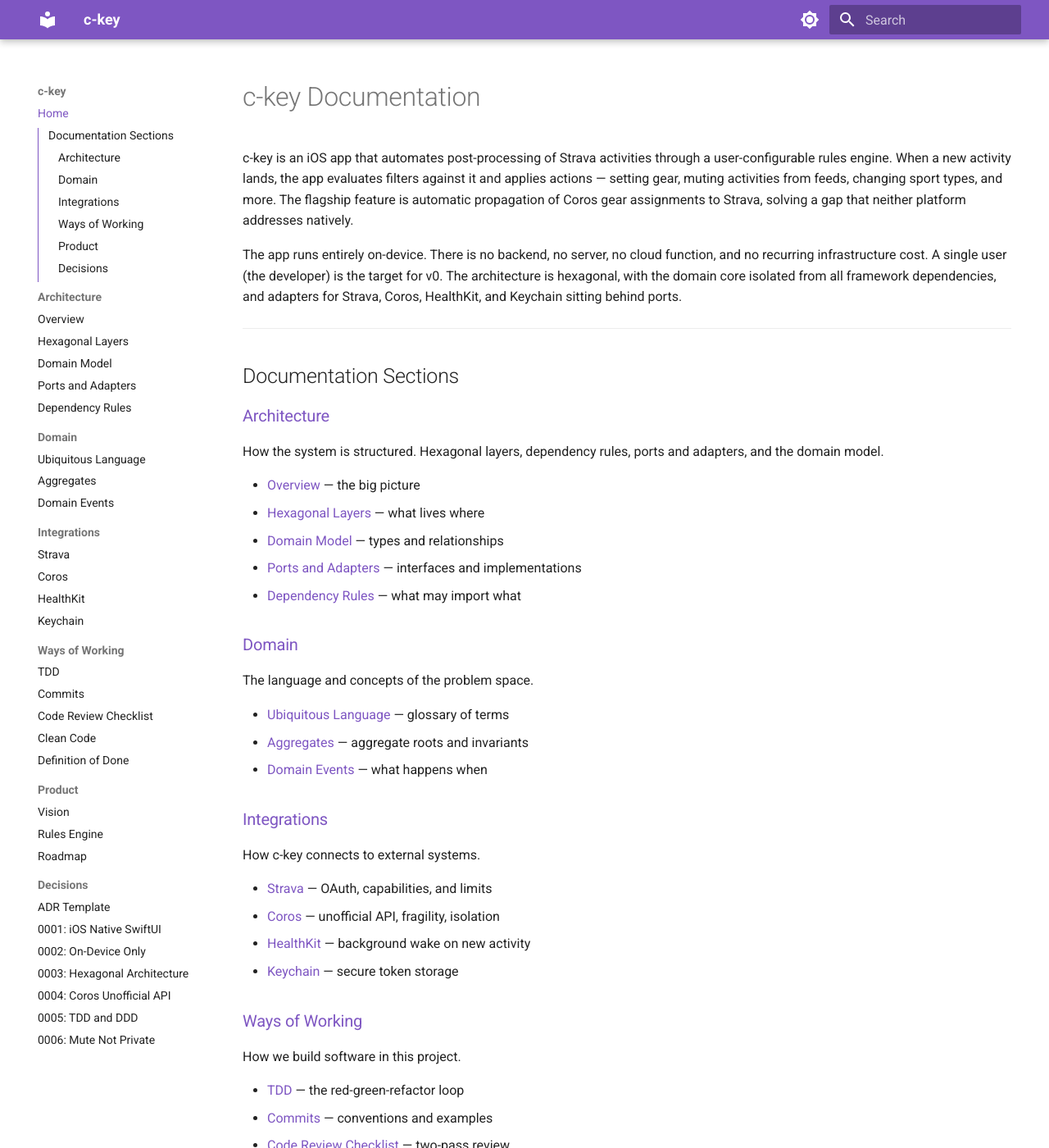
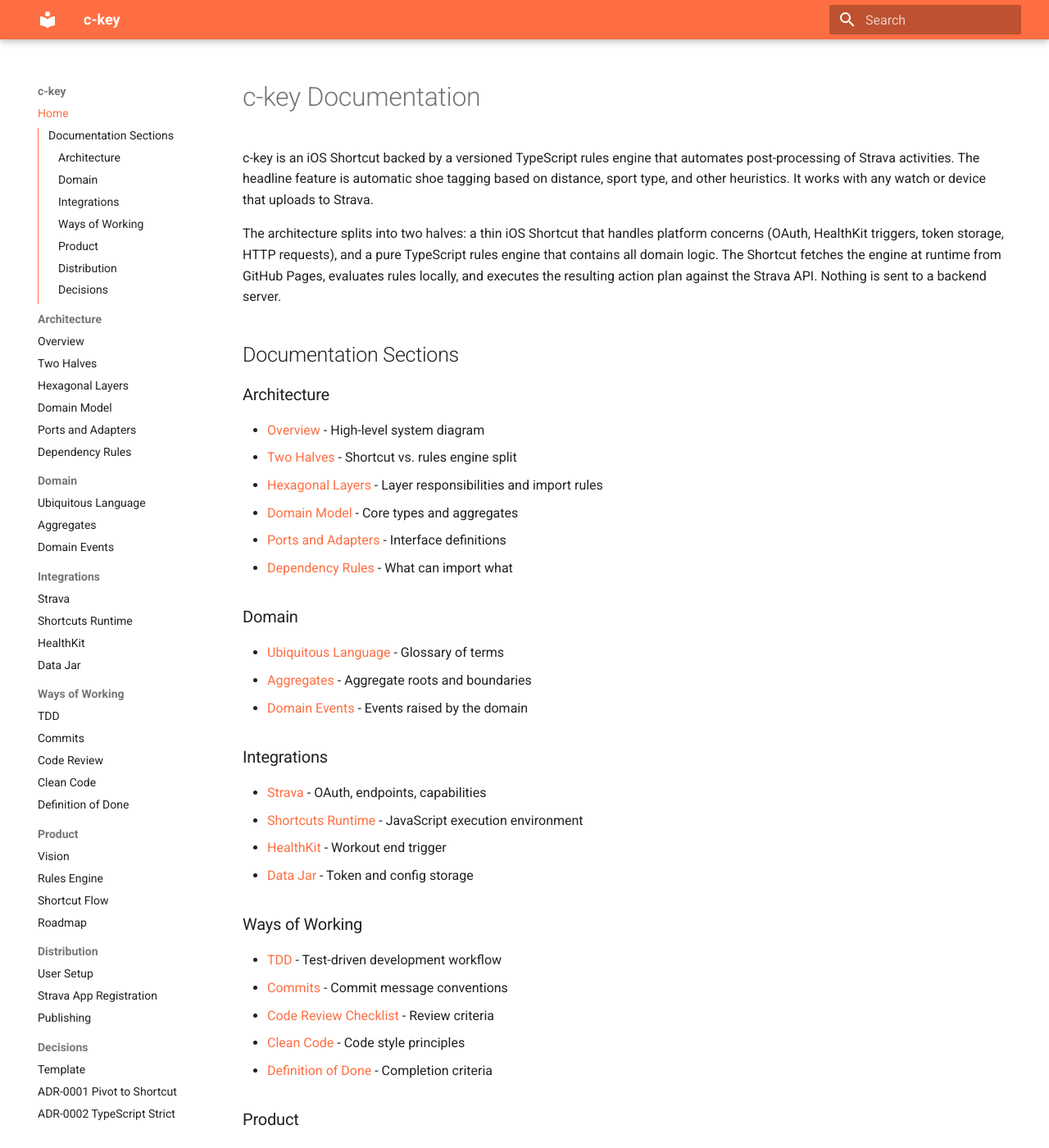
Before and after one commit to LucaZugic/c-key, an MkDocs documentation site: the page built from docs/index.md, in a window 1280 px wide and 1400 px high. Shown: the whole window at 82% size. Built offline with MkDocs 1.6.1 and Material for MkDocs 9.7.7, drawn with Linux system fonts in a browser that asks for light colours; some of the changed text lies outside the part shown.

Commit message:
chore: add mkdocs configuration with Material theme

```diff
--- a/docs/index.md
+++ b/docs/index.md
@@ -1,66 +1,48 @@
 # c-key Documentation
 
-c-key is an iOS app that automates post-processing of Strava activities through a user-configurable rules engine. When a new activity lands, the app evaluates filters against it and applies actions — setting gear, muting activities from feeds, changing sport types, and more. The flagship feature is automatic propagation of Coros gear assignments to Strava, solving a gap that neither platform addresses natively.
+c-key is an iOS Shortcut backed by a versioned TypeScript rules engine that automates post-processing of Strava activities. The headline feature is automatic shoe tagging based on distance, sport type, and other heuristics. It works with any watch or device that uploads to Strava.
 
-The app runs entirely on-device. There is no backend, no server, no cloud function, and no recurring infrastructure cost. A single user (the developer) is the target for v0. The architecture is hexagonal, with the domain core isolated from all framework dependencies, and adapters for Strava, Coros, HealthKit, and Keychain sitting behind ports.
-
----
+The architecture splits into two halves: a thin iOS Shortcut that handles platform concerns (OAuth, HealthKit triggers, token storage, HTTP requests), and a pure TypeScript rules engine that contains all domain logic. The Shortcut fetches the engine at runtime from GitHub Pages, evaluates rules locally, and executes the resulting action plan against the Strava API. Nothing is sent to a backend server.
 
 ## Documentation Sections
 
-### [Architecture](architecture/overview.md)
+### Architecture
+- [Overview](architecture/overview.md) - High-level system diagram
+- [Two Halves](architecture/two-halves.md) - Shortcut vs. rules engine split
+- [Hexagonal Layers](architecture/hexagonal-layers.md) - Layer responsibilities and import rules
+- [Domain Model](architecture/domain-model.md) - Core types and aggregates
+- [Ports and Adapters](architecture/ports-and-adapters.md) - Interface definitions
+- [Dependency Rules](architecture/dependency-rules.md) - What can import what
 
-How the system is structured. Hexagonal layers, dependency rules, ports and adapters, and the domain model.
+### Domain
+- [Ubiquitous Language](domain/ubiquitous-language.md) - Glossary of terms
+- [Aggregates](domain/aggregates.md) - Aggregate roots and boundaries
+- [Domain Events](domain/domain-events.md) - Events raised by the domain
 
-- [Overview](architecture/overview.md) — the big picture
-- [Hexagonal Layers](architecture/hexagonal-layers.md) — what lives where
-- [Domain Model](architecture/domain-model.md) — types and relationships
-- [Ports and Adapters](architecture/ports-and-adapters.md) — interfaces and implementations
-- [Dependency Rules](architecture/dependency-rules.md) — what may import what
+### Integrations
+- [Strava](integrations/strava.md) - OAuth, endpoints, capabilities
+- [Shortcuts Runtime](integrations/shortcuts-runtime.md) - JavaScript execution environment
+- [HealthKit](integrations/healthkit.md) - Workout end trigger
+- [Data Jar](integrations/data-jar.md) - Token and config storage
 
-### [Domain](domain/ubiquitous-language.md)
+### Ways of Working
+- [TDD](ways-of-working/tdd.md) - Test-driven development workflow
+- [Commits](ways-of-working/commits.md) - Commit message conventions
+- [Code Review Checklist](ways-of-working/code-review-checklist.md) - Review criteria
+- [Clean Code](ways-of-working/clean-code.md) - Code style principles
+- [Definition of Done](ways-of-working/definition-of-done.md) - Completion criteria
 
-The language and concepts of the problem space.
+### Product
+- [Vision](product/vision.md) - Why c-key exists
+- [Rules Engine](product/rules-engine.md) - How rules work
+- [Shortcut Flow](product/shortcut-flow.md) - Step-by-step Shortcut design
+- [Roadmap](product/roadmap.md) - Development phases
 
-- [Ubiquitous Language](domain/ubiquitous-language.md) — glossary of terms
-- [Aggregates](domain/aggregates.md) — aggregate roots and invariants
-- [Domain Events](domain/domain-events.md) — what happens when
+### Distribution
+- [User Setup](distribution/user-setup.md) - Installation guide
+- [Strava App Registration](distribution/strava-app-registration.md) - Per-user app setup
+- [Publishing](distribution/publishing.md) - Where c-key is distributed
 
-### [Integrations](integrations/strava.md)
-
-How c-key connects to external systems.
-
-- [Strava](integrations/strava.md) — OAuth, capabilities, and limits
-- [Coros](integrations/coros.md) — unofficial API, fragility, isolation
-- [HealthKit](integrations/healthkit.md) — background wake on new activity
-- [Keychain](integrations/keychain.md) — secure token storage
-
-### [Ways of Working](ways-of-working/tdd.md)
-
-How we build software in this project.
-
-- [TDD](ways-of-working/tdd.md) — the red-green-refactor loop
-- [Commits](ways-of-working/commits.md) — conventions and examples
-- [Code Review Checklist](ways-of-working/code-review-checklist.md) — two-pass review
-- [Clean Code](ways-of-working/clean-code.md) — principles applied to Swift
-- [Definition of Done](ways-of-working/definition-of-done.md) — when is a change complete
-
-### [Product](product/vision.md)
-
-What we're building and why.
-
-- [Vision](product/vision.md) — the problem and the solution
-- [Rules Engine](product/rules-engine.md) — filters, actions, evaluation
-- [Roadmap](product/roadmap.md) — spikes and slices
-
-### [Decisions](decisions/0000-template.md)
-
-Architecture Decision Records capturing major choices.
-
+### Decisions
 - [ADR Template](decisions/0000-template.md)
-- [ADR 0001: iOS Native SwiftUI](decisions/0001-ios-native-swiftui.md)
-- [ADR 0002: On-Device Only](decisions/0002-on-device-only-no-backend.md)
-- [ADR 0003: Hexagonal Architecture](decisions/0003-hexagonal-architecture.md)
-- [ADR 0004: Coros Unofficial API](decisions/0004-coros-unofficial-api-for-v0.md)
-- [ADR 0005: TDD and DDD](decisions/0005-tdd-and-ddd.md)
-- [ADR 0006: Mute Not Private](decisions/0006-mute-not-private-strava-limitation.md)
+- [ADR Index](decisions/) - All architectural decision records
--- a/mkdocs.yml
+++ b/mkdocs.yml
@@ -1,89 +1,69 @@
 site_name: c-key
-site_description: An iOS rules engine for Strava activities, with Coros gear sync.
-site_author: Luca
+site_description: Smart per-activity rules for Strava, on iOS Shortcuts
+site_author: Luca Zugic
 
 theme:
   name: material
   palette:
     - scheme: default
-      primary: deep purple
-      accent: amber
-      toggle:
-        icon: material/brightness-7
-        name: Switch to dark mode
-    - scheme: slate
-      primary: deep purple
-      accent: amber
-      toggle:
-        icon: material/brightness-4
-        name: Switch to light mode
+      primary: deep orange
+      accent: orange
   features:
-    - navigation.instant
     - navigation.sections
     - navigation.expand
     - toc.integrate
-    - search.suggest
-    - search.highlight
 
 markdown_extensions:
   - admonition
-  - pymdownx.details
-  - pymdownx.superfences:
-      custom_fences:
-        - name: mermaid
-          class: mermaid
-          format: !!python/name:pymdownx.superfences.fence_code_format
+  - pymdownx.superfences
   - pymdownx.highlight:
       anchor_linenums: true
   - pymdownx.inlinehilite
   - pymdownx.snippets
-  - pymdownx.tabbed:
-      alternate_style: true
-  - tables
+  - pymdownx.details
   - toc:
       permalink: true
-  - def_list
-  - attr_list
-  - md_in_html
+  - tables
 
 nav:
   - Home: index.md
   - Architecture:
-    - Overview: architecture/overview.md
-    - Hexagonal Layers: architecture/hexagonal-layers.md
-    - Domain Model: architecture/domain-model.md
-    - Ports and Adapters: architecture/ports-and-adapters.md
-    - Dependency Rules: architecture/dependency-rules.md
+      - Overview: architecture/overview.md
+      - Two Halves: architecture/two-halves.md
+      - Hexagonal Layers: architecture/hexagonal-layers.md
+      - Domain Model: architecture/domain-model.md
+      - Ports and Adapters: architecture/ports-and-adapters.md
+      - Dependency Rules: architecture/dependency-rules.md
   - Domain:
-    - Ubiquitous Language: domain/ubiquitous-language.md
-    - Aggregates: domain/aggregates.md
-    - Domain Events: domain/domain-events.md
+      - Ubiquitous Language: domain/ubiquitous-language.md
+      - Aggregates: domain/aggregates.md
+      - Domain Events: domain/domain-events.md
   - Integrations:
-    - Strava: integrations/strava.md
-    - Coros: integrations/coros.md
-    - HealthKit: integrations/healthkit.md
-    - Keychain: integrations/keychain.md
+      - Strava: integrations/strava.md
+      - Shortcuts Runtime: integrations/shortcuts-runtime.md
+      - HealthKit: integrations/healthkit.md
+      - Data Jar: integrations/data-jar.md
   - Ways of Working:
-    - TDD: ways-of-working/tdd.md
-    - Commits: ways-of-working/commits.md
-    - Code Review Checklist: ways-of-working/code-review-checklist.md
-    - Clean Code: ways-of-working/clean-code.md
-    - Definition of Done: ways-of-working/definition-of-done.md
+      - TDD: ways-of-working/tdd.md
+      - Commits: ways-of-working/commits.md
+      - Code Review: ways-of-working/code-review-checklist.md
+      - Clean Code: ways-of-working/clean-code.md
+      - Definition of Done: ways-of-working/definition-of-done.md
   - Product:
-    - Vision: product/vision.md
-    - Rules Engine: product/rules-engine.md
-    - Roadmap: product/roadmap.md
+      - Vision: product/vision.md
+      - Rules Engine: product/rules-engine.md
+      - Shortcut Flow: product/shortcut-flow.md
+      - Roadmap: product/roadmap.md
+  - Distribution:
+      - User Setup: distribution/user-setup.md
+      - Strava App Registration: distribution/strava-app-registration.md
+      - Publishing: distribution/publishing.md
   - Decisions:
-    - ADR Template: decisions/0000-template.md
-    - "0001: iOS Native SwiftUI": decisions/0001-ios-native-swiftui.md
-    - "0002: On-Device Only": decisions/0002-on-device-only-no-backend.md
-    - "0003: Hexagonal Architecture": decisions/0003-hexagonal-architecture.md
-    - "0004: Coros Unofficial API": decisions/0004-coros-unofficial-api-for-v0.md
-    - "0005: TDD and DDD": decisions/0005-tdd-and-ddd.md
-    - "0006: Mute Not Private": decisions/0006-mute-not-private-strava-limitation.md
-
-extra:
-  social: []
-
-plugins:
-  - search
+      - Template: decisions/0000-template.md
+      - ADR-0001 Pivot to Shortcut: decisions/0001-pivot-native-ios-to-shortcut.md
+      - ADR-0002 TypeScript Strict: decisions/0002-typescript-strict-mode.md
+      - ADR-0003 Hexagonal: decisions/0003-hexagonal-architecture.md
+      - ADR-0004 Per-User Strava App: decisions/0004-per-user-strava-app.md
+      - ADR-0005 TDD and DDD: decisions/0005-tdd-and-ddd.md
+      - ADR-0006 Mute Not Private: decisions/0006-mute-not-private-strava-limitation.md
+      - ADR-0007 No Coros: decisions/0007-no-coros-api.md
```
Also changed, not shown: README.md (+75 -35 lines).
